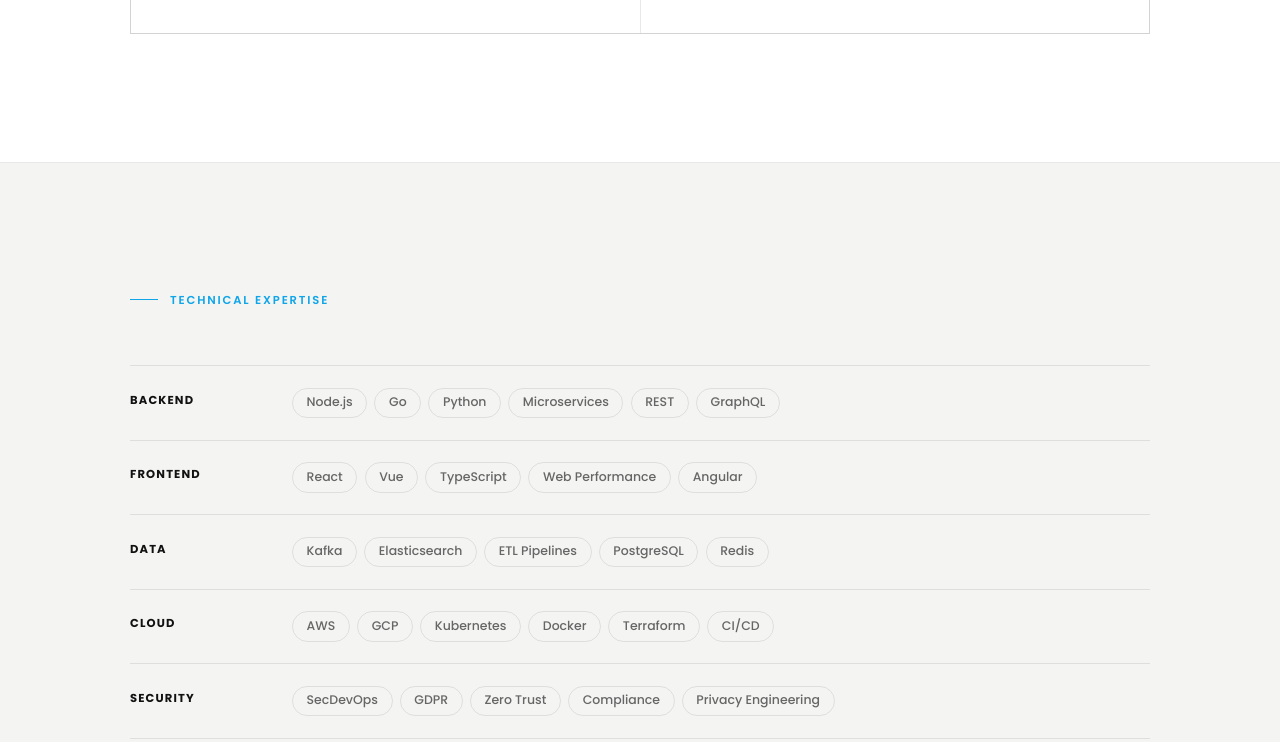
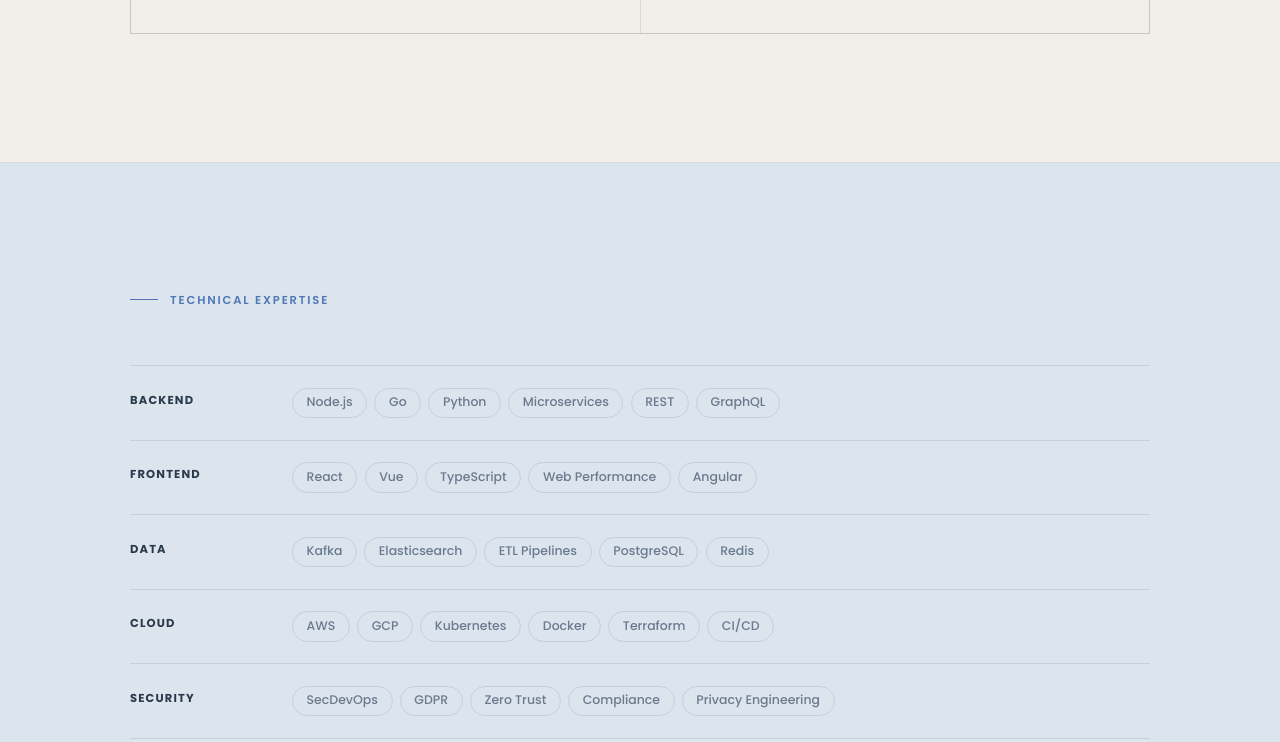
Before and after one commit to jithinsk/jithin-portfolio, a website: page index.html in a window 1280 px wide. Shown: the part 2058-2800 px from the top of the page. Drawn offline with Linux system fonts and the light colour scheme.

Commit message:
Updated color palette

```diff
--- a/index.html
+++ b/index.html
@@ -54,17 +54,17 @@
       *, *::before, *::after { box-sizing: border-box; margin: 0; padding: 0; }
 
       :root {
-        --accent:      #0ea5e9;
-        --accent-dim:  rgba(14,165,233,0.14);
-        --accent-glow: rgba(14,165,233,0.22);
-        --dark:        #0c0c0a;
-        --dark-surface:#161614;
-        --bg:          #f4f4f2;
-        --bg-card:     #ffffff;
-        --text:        #111111;
-        --text-muted:  #666666;
-        --border:      rgba(0,0,0,0.09);
-        --rule:        rgba(0,0,0,0.09);
+        --accent:      #4e78b5;
+        --accent-dim:  rgba(78,120,181,0.13);
+        --accent-glow: rgba(78,120,181,0.25);
+        --dark:        #162233;
+        --dark-surface:#1e2d42;
+        --bg:          #dce4ee;
+        --bg-card:     #f2efe8;
+        --text:        #2b3a4a;
+        --text-muted:  #6a7a8d;
+        --border:      rgba(43,58,74,0.12);
+        --rule:        rgba(43,58,74,0.12);
       }
 
       html { scroll-behavior: smooth; }
@@ -113,7 +113,7 @@
 
       /* Scrolled: light background → dark text */
       .nav.scrolled {
-        background: rgba(244,244,242,0.95);
+        background: rgba(220,228,238,0.96);
         backdrop-filter: blur(14px);
         border-color: var(--border);
       }
@@ -435,7 +435,7 @@
 
       .exp-card:hover::before { transform: scaleX(1); }
 
-      .exp-card:hover { background: #fafafa; }
+      .exp-card:hover { background: #ece9e1; }
 
       .exp-card-role {
         font-size: 0.68rem;
@@ -472,7 +472,7 @@
 
       .exp-highlights li {
         font-size: 0.82rem;
-        color: #555;
+        color: #52647a;
         padding-left: 1.1rem;
         position: relative;
         line-height: 1.55;
```
